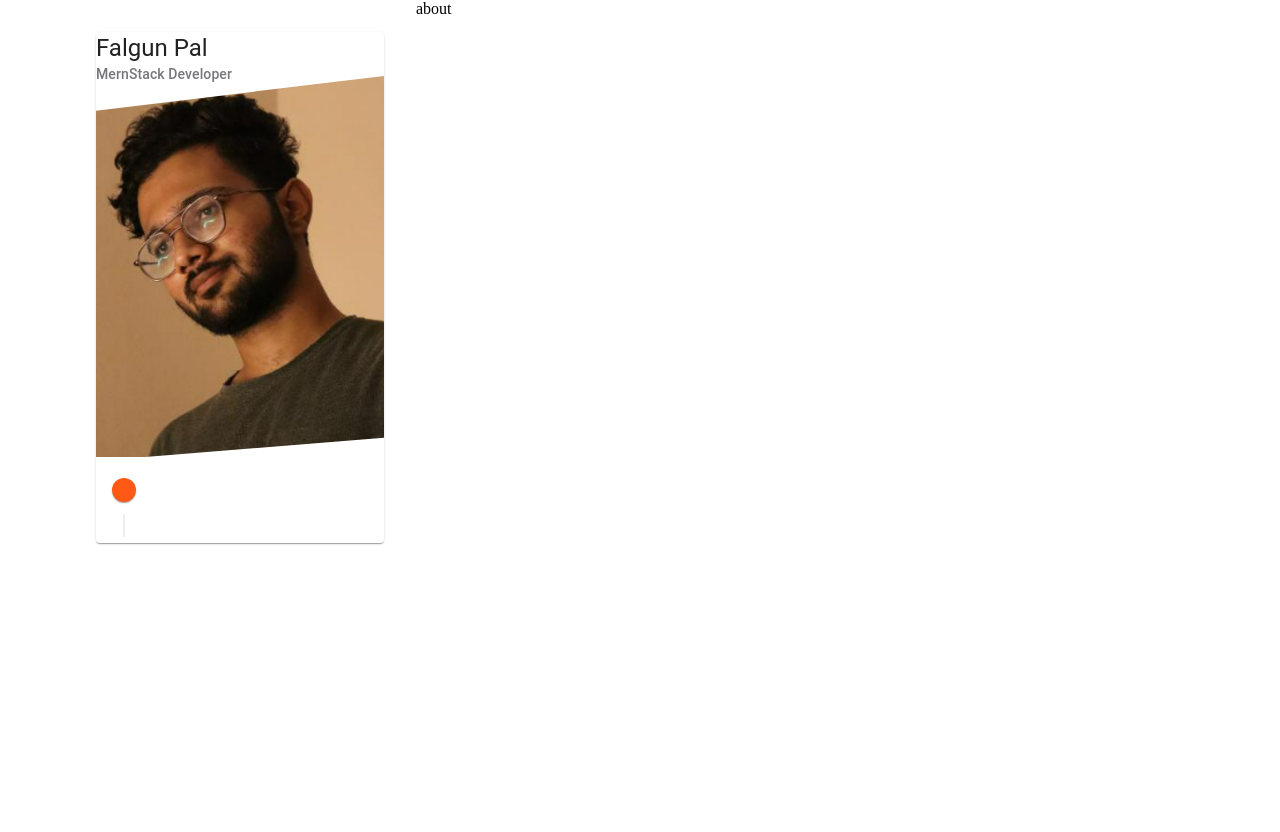
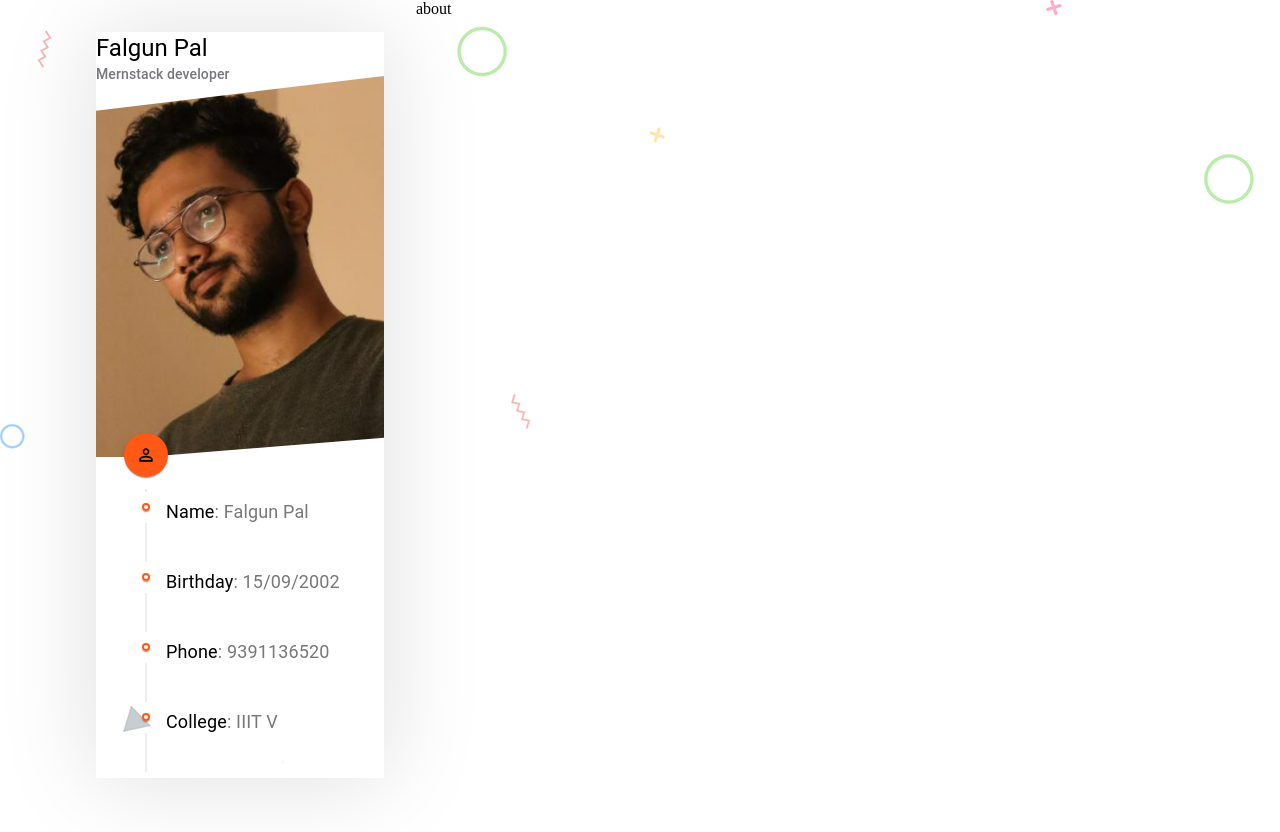
Before and after one commit to falgun143/PortfolioAssignment, a React (Vite) app: page / in a window 1280 px wide. Shown: the top 832 px of the page. Before the commit the page ends 800 px from the top, so only its background shows below. Built offline with nearby package versions, Linux system fonts and the light colour scheme.

Commit message:
AddedCsstoProfileSection

```diff
--- a/src/App.css
+++ b/src/App.css
@@ -1,3 +1,9 @@
 :root {
   --main-color:#FF5915;
 }
+
+.container_shadow {
+  box-shadow: 0px 2px 92px 0px rgba(0, 0, 0, 0.13);
+  -webkit-box-shadow: 0px 2px 92px 0px rgba(0, 0, 0, 0.13);
+  -moz-box-shadow: 0px 2px 92px 0px rgba(0, 0, 0, 0.13);
+}
--- a/src/components/Profile/Profile.css
+++ b/src/components/Profile/Profile.css
@@ -1,10 +1,8 @@
-.profile {
+.profile_container {
   width: 100%;
   display: inline-block;
   border-radius: 6px;
-
 }
-
 
 .profile_image {
   margin-top: -10px;
@@ -15,5 +13,14 @@
 
 .profile_image img {
   width: 100%;
+}
+
+.profile_info {
+  margin: -45px 12px 28px;
+}
+
+.timeline_text{
+    font-size:18px;
+    color: #787878;
 
 }
--- a/src/components/Profile/Profile.jsx
+++ b/src/components/Profile/Profile.jsx
@@ -1,26 +1,65 @@
-import { Typography ,Card} from '@mui/material'
-import React from 'react'
+import { Typography, Card } from "@mui/material";
+import React from "react";
 import Image from "../../../public/profileimage.png";
-import Timeline from "../../components/TimeLine/TimeLine"
-import  './Profile.css'
+import { CustomTimeline } from "../TimeLine/CustomTimeLine";
+import Timeline from "@mui/lab/Timeline";
+import { CustomTimelineSeparator } from "../TimeLine/CustomTimeLine";
+import TimelineItem from "@mui/lab/TimelineItem";
+import TimelineContent from "@mui/lab/TimelineContent";
+import Data from "../../components/utils/Data";
+import PersonOutlineIcon from "@mui/icons-material/PersonOutline";
+import "./Profile.css";
+
+const CustomTimelineItem = ({ title, text }) => (
+  <TimelineItem>
+    <CustomTimelineSeparator />
+    <TimelineContent className="timeline_content" >
+
+      <span  className="timeline_text" style={{color:"black"}} >{title}</span>
+      <span className="timeline_text" >: {text}</span>
+
+    </TimelineContent>
+  </TimelineItem>
+);
+
 const Profile = () => {
   return (
-   <Card>
+    <div className="container_shadow">
       <div className="profile_name">
-    <Typography variant="h5" >Falgun Pal</Typography>
-    <Typography variant="subtitle2"   color={"#77777B"}  >MernStack Developer</Typography>
+        <Typography variant="h5">{Data.name}</Typography>
+        <Typography variant="subtitle2" color={"#77777B"}>
+          {Data.title}
+        </Typography>
       </div>
-
 
       <figure className="profile_image">
         <img src={Image}></img>
       </figure>
 
-    <div>
-      <Timeline></Timeline>
+      <div className="profile_info">
+        <CustomTimeline
+          icon={<PersonOutlineIcon fontSize="small"></PersonOutlineIcon>}
+        >
+          <CustomTimelineItem
+            title="Name"
+            text={Data.name}
+          ></CustomTimelineItem>
+          <CustomTimelineItem
+            title="Birthday"
+            text={Data.birthday}
+          ></CustomTimelineItem>
+          <CustomTimelineItem
+            title="Phone"
+            text={Data.phone}
+          ></CustomTimelineItem>
+            <CustomTimelineItem
+            title="College"
+            text={Data.college}
+          ></CustomTimelineItem>
+        </CustomTimeline>
       </div>
-   </Card>
-  )
-}
+    </div>
+  );
+};
 
-export default Profile
+export default Profile;
--- a/src/components/TimeLine/TimeLine.jsx
+++ b/src/components/TimeLine/CustomTimeLine.jsx
@@ -9,18 +9,17 @@ import WorkIcon from "@mui/icons-material/Work";
 import "./TimeLine.css";
 import { Typography } from "@mui/material";
 
-const CustomTimeline = ({ title, icon, children }) => {
+export const CustomTimeline = ({ title, icon, children }) => {
   return (
     <Timeline className={"timeline"}>
-      {/* Item Header */}
       <TimelineItem className={"timeline_firstItem"}>
         <TimelineSeparator>
           <TimelineDot className={"timeline_dot_header"}>{icon}</TimelineDot>
           <TimelineConnector />
         </TimelineSeparator>
         <TimelineContent>
-          <Typography variant="h6" className={"timeline_header"}>
-            {title}
+          <Typography variant="h1" className={"timeline_header"}>
+           {title}
           </Typography>
         </TimelineContent>
       </TimelineItem>
@@ -32,8 +31,7 @@ const CustomTimeline = ({ title, icon, children }) => {
 
 export const CustomTimelineSeparator = () => (
   <TimelineSeparator className="spearator_padding">
-    <TimelineDot className="timeline_dot" />
+    <TimelineDot variant="outline"  className="timeline_dot" />
     <TimelineConnector />
   </TimelineSeparator>
 );
-export default CustomTimeline;
--- /dev/null
+++ b/src/components/utils/Data.jsx
@@ -0,0 +1,38 @@
+import React from "react";
+import FacebookIcon from "@mui/icons-material/Facebook";
+import TwitterIcon from "@mui/icons-material/Twitter";
+import GitHubIcon from "@mui/icons-material/GitHub";
+import LinkedInIcon from "@mui/icons-material/LinkedIn";
+
+const Data = {
+  name: "Falgun Pal",
+  title: "Mernstack developer",
+  birthday: "15/09/2002",
+  email: "palfalgun@gmail.com",
+  phone: "9391136520",
+  college:"IIIT V",
+  socials: {
+    facebook: {
+      link: "https://www.facebook.com",
+      text: "SamIsCoding",
+      icon: <FacebookIcon />,
+    },
+    twitter: {
+      link: "https://www.facebook.com",
+      text: "MyTwitter",
+      icon: <TwitterIcon />,
+    },
+    linkedIn: {
+      link: "https://www.facebook.com",
+      text: "MyLinkedin",
+      icon: <LinkedInIcon />,
+    },
+    GitHub: {
+      link: "https://www.facebook.com",
+      text: "MyGithub",
+      icon: <GitHubIcon />,
+    },
+  },
+};
+
+export default Data;
--- a/src/index.css
+++ b/src/index.css
@@ -1,3 +1,7 @@
 *{
   margin: 0;
 }
+
+body{
+  background-image:url("../public/bg.png")
+}
```
Also changed, not shown: src/components/TimeLine/TimeLine.css (+11 -10 lines), public/bg.png (added). Lines whose indentation alone changed are shown as unchanged.
